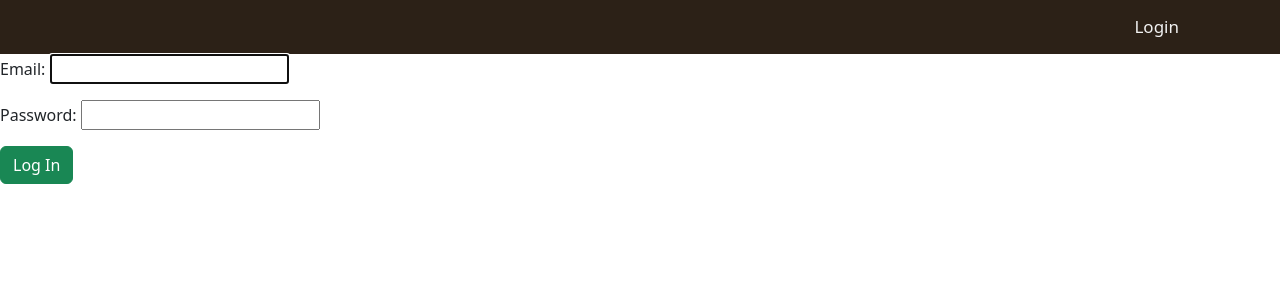
After one commit to Demonica22/mailertesttask, a Django app: page /users/login/ in a window 1280 px wide. The commit adds this page. Shown: the top 300 px of the page. Run offline with Django 4.2, Linux system fonts and the light colour scheme.

Commit message:
-kind of login page

```diff
--- a/mailertesttask/settings.py
+++ b/mailertesttask/settings.py
@@ -105,7 +105,8 @@
 
 LANGUAGE_CODE = 'en-us'
 
-TIME_ZONE = 'UTC'
+TIME_ZONE = 'Europe/Moscow'
+
 
 USE_I18N = True
 
@@ -115,7 +116,7 @@
 # https://docs.djangoproject.com/en/4.1/howto/static-files/
 
 STATIC_URL = 'static/'
-
+LOGIN_REDIRECT_URL = "/mails/inbox"
 # Default primary key field type
 # https://docs.djangoproject.com/en/4.1/ref/settings/#default-auto-field
 
--- a/mailertesttask/urls.py
+++ b/mailertesttask/urls.py
@@ -14,11 +14,12 @@
     2. Add a URL to urlpatterns:  path('blog/', include('blog.urls'))
 """
 from django.contrib import admin
-from django.urls import path, include
+from django.urls import path, include, reverse
 
 urlpatterns = [
     path('admin/', admin.site.urls),
     path('users/', include('users.urls')),
-    path('mails/',include('mails.urls')),
+    path('mails/', include('mails.urls')),
+   # path('/', reverse('users:profile')),
 
 ]
--- a/templates/base.html
+++ b/templates/base.html
@@ -9,9 +9,15 @@
     <meta charset="UTF-8">
     <div class="topnav">
         <span>{{ static }}</span>
-        <a class="left" href="{% url 'mails:compose' %}"> Compose</a>
-        <a class="left" href="{% url 'mails:inbox' %}"> Inbox</a>
-        <a class="right" href="{% url 'users:profile' user_id=user.id %}"> Profile</a>
+        {% if user.is_authenticated %}
+            <a class="left" href="{% url 'mails:compose' %}"> Compose</a>
+            <a class="left" href="{% url 'mails:inbox' %}"> Inbox</a>
+            <a class="right" href="{% url 'users:profile' user_id=user.id %}"> Profile</a>
+        {% else %}
+            <a class="right" href="{% url 'users:login'%}"> Login</a>
+
+        {% endif %}
+
     </div>
 </head>
 <body>
--- /dev/null
+++ b/users/templates/registration/login.html
@@ -0,0 +1,21 @@
+{% extends "base.html" %}
+{% load static %}
+<link href="https://cdn.jsdelivr.net/npm/bootstrap@5.2.1/dist/css/bootstrap.min.css" rel="stylesheet"
+      integrity="sha384-iYQeCzEYFbKjA/T2uDLTpkwGzCiq6soy8tYaI1GyVh/UjpbCx/TYkiZhlZB6+fzT" crossorigin="anonymous">
+<link rel="stylesheet" href="{% static 'style.css' %}">
+
+{% block content %}
+    <form method="post">
+        {{ form.as_p }}
+        {% csrf_token %}
+        <div>
+            <input type="submit" class=" btn btn-success" value="Log In"/>
+            <input type="hidden" name="next" value="{{ next }}"/>
+            {#            <a class="btn btn-warning" href="{% url 'users:registration' %}"> Register</a>#}
+        </div>
+
+    </form>
+{% endblock %}
+
+</body>
+</html>
--- a/users/urls.py
+++ b/users/urls.py
@@ -1,7 +1,8 @@
-from django.urls import path
+from django.urls import path, include
 from . import views
 
 app_name = 'users'
 urlpatterns = [
     path('<int:user_id>', views.user_profile_page, name='profile'),
+    path("", include("django.contrib.auth.urls")),
 ]
--- a/users/views.py
+++ b/users/views.py
@@ -3,7 +3,6 @@
 from django.http import Http404
 
 
-# Create your views here.
 def user_profile_page(request, user_id):
     template = "users/profile.html"
     try:
```
Also changed, not shown: db.sqlite3.
